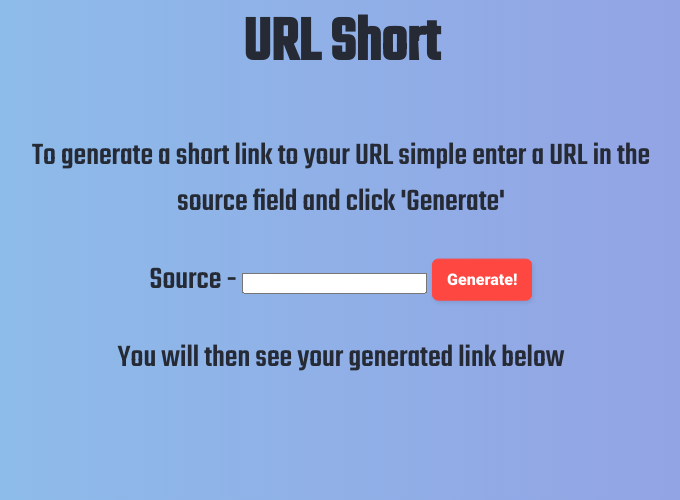
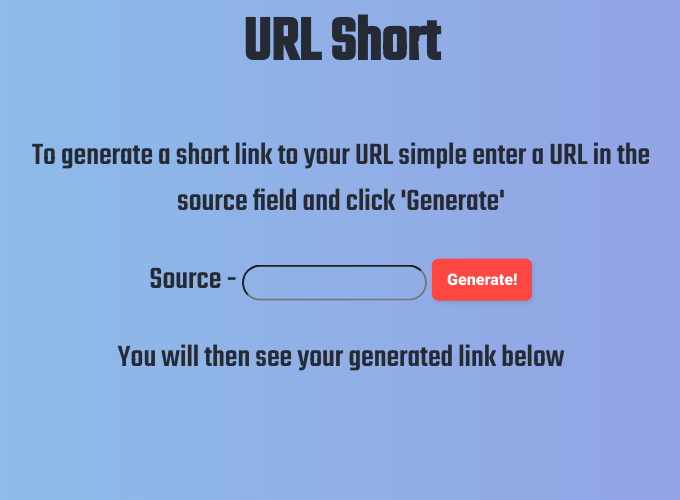
Before and after one commit to logan-bobo/url_shortener, a Django app: page / in a window 1280 px wide. Shown: the part 216-716 px from the top of the page, without its empty margins (299-979 px from the left). Run offline with Django 3.2, Linux system fonts and the light colour scheme.

Commit message:
adding styleing to input field

```diff
--- a/src/shortening_service/templates/shortening_service/index.html
+++ b/src/shortening_service/templates/shortening_service/index.html
@@ -59,6 +59,12 @@
     #button-24:active {
         opacity: .5;
     }
+
+    #source_link {
+        border-radius: 20px;
+        background: transparent;
+        height: 30px;
+    }
 </style>
 </head>
 <body>
@@ -71,7 +77,7 @@
         </div>
         <div>
             <label>Source - </label>
-            <input type="text">
+            <input id="source_link" type="text">
             <button id="generate" role="generate" type="button">Generate!</button>
         </div>
         <p>You will then see your generated link below</p>
```
